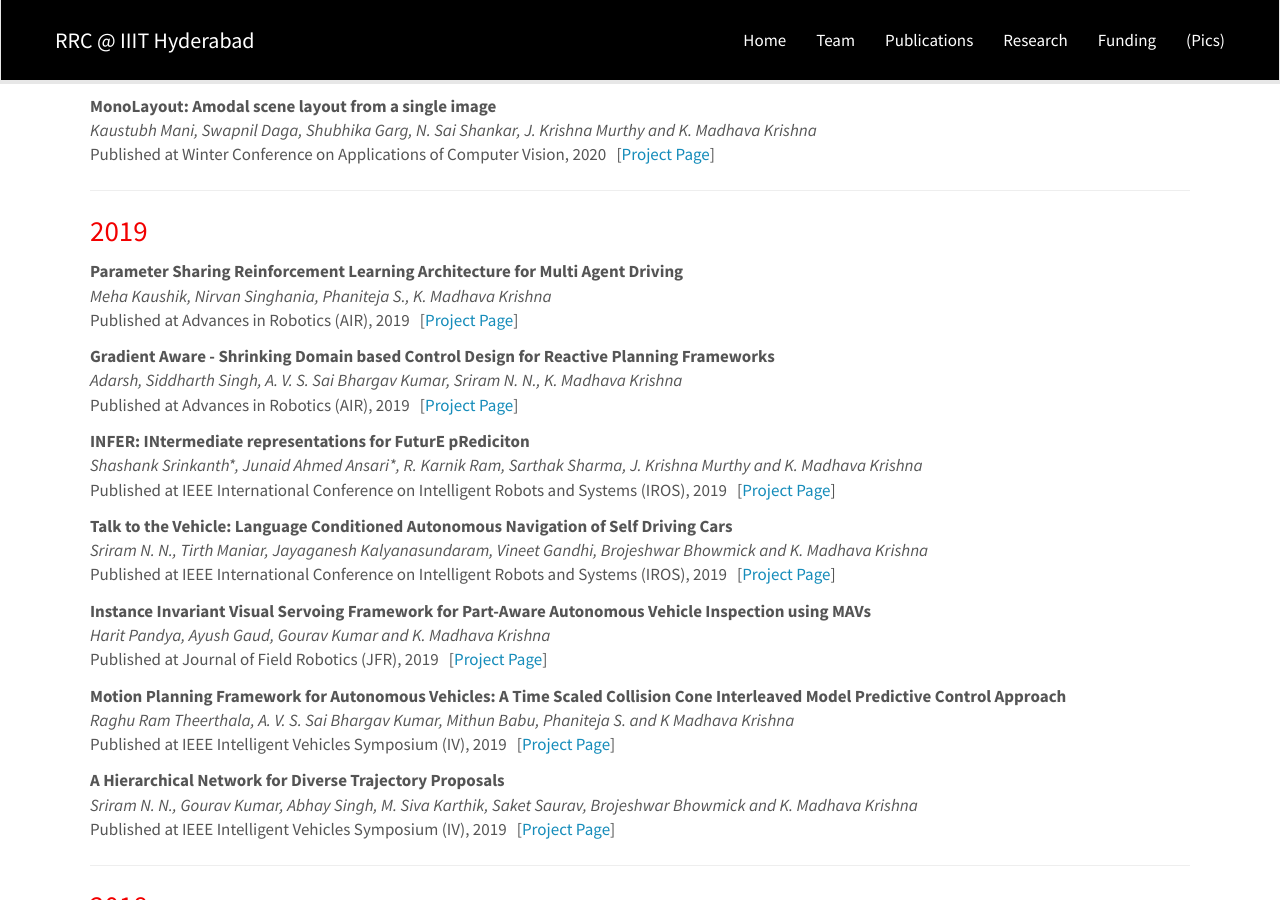
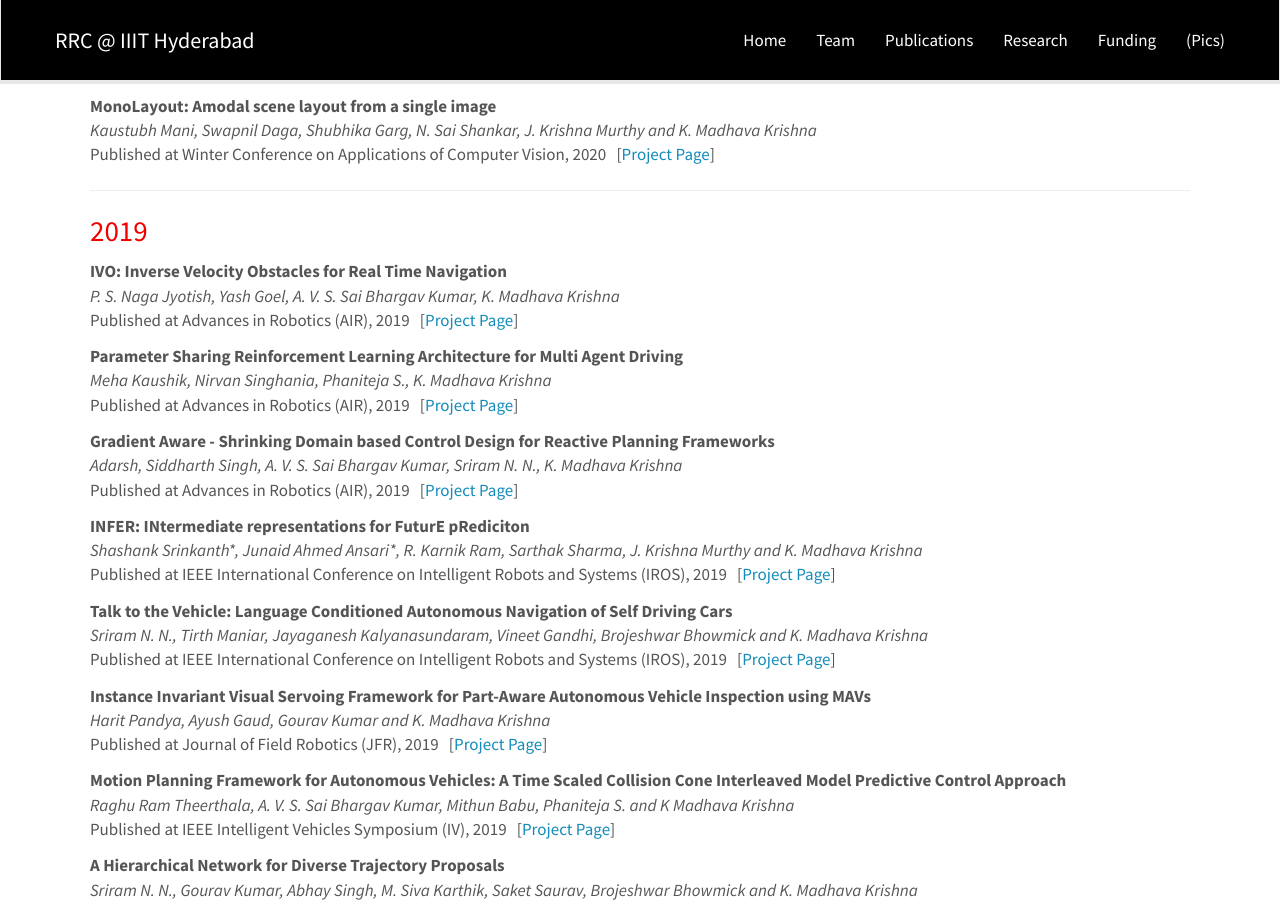
Before and after one commit to sakshammgupta/roboticsiiith.github.io, a Jekyll site: the page built from _pages/publications.md, in a window 1280 px wide and 900 px high, scrolled down 2179 px. Built offline with Jekyll 4.4.1, drawn with Linux system fonts in a browser that asks for light colours; nearby versions of some CDN libraries.

Commit message:
adding paper Jyotish_IVO: Inverse Velocity Obstacles

```diff
--- a/_data/pubs/2019.yml
+++ b/_data/pubs/2019.yml
@@ -1,3 +1,11 @@
+- title: "IVO: Inverse Velocity Obstacles for Real Time Navigation"
+  authors: P. S. Naga Jyotish*, Yash Goel*, A. V. S. Sai Bhargav Kumar, K. Madhava Krishna
+
+  venue: Advances in Robotics (AIR), 2019
+  link:
+    url: publications/2019/Jyotish_IVO-Inverse-Velocity-Obstacles
+    display: Project Page
+
 - title: "Parameter Sharing Reinforcement Learning Architecture for Multi Agent Driving"
   authors: Meha Kaushik*, Nirvan Singhania*, Phaniteja S., K. Madhava Krishna
 
--- /dev/null
+++ b/_pages/project-pages/2019/Jyotish_IVO-Inverse-Velocity-Obstacles.md
@@ -0,0 +1,22 @@
+---
+layout: project-page-new
+title: "IVO: Inverse Velocity Obstacles for Real Time Navigation"
+authors:
+  - name: P. S. Naga Jyotish*
+    sup: 1
+  - name: Yash Goel*
+    sup: 1
+  - name: A. V. S. Sai Bhargav Kumar
+    sup: 1
+  - name: K. Madhava Krishna
+    sup: 1
+affiliations:
+  - name: IIIT Hyderabad, India
+    link: https://robotics.iiit.ac.in
+    sup: 1
+permalink: publications/2019/Jyotish_IVO-Inverse-Velocity-Obstacles
+abstract: "In this paper, we present 'IVO: Inverse Velocity Obstacles' an ego-centric framework that improves the real time implementation. The proposed method stems from the concept of velocity obstacle and can be applied for both single agent and multi-agent system. It focuses on computing collision free maneuvers without any knowledge or assumption on the pose and the velocity of the robot. This is primarily achieved by reformulating the velocity obstacle to adapt to an ego-centric framework. This is a significant step towards improving real time implementations of collision avoidance in dynamic environments as there is no dependency on state estimation techniques to infer the robot pose and velocity. We evaluate IVO for both single agent and multi-agent in different scenarios and show it's efficacy over the existing formulations. We also show the real time scalability of the proposed methodology."
+paper: https://arxiv.org/pdf/1905.01438
+# iframe: https://www.youtube.com/embed/jhjskX4FQwA
+
+---
```
